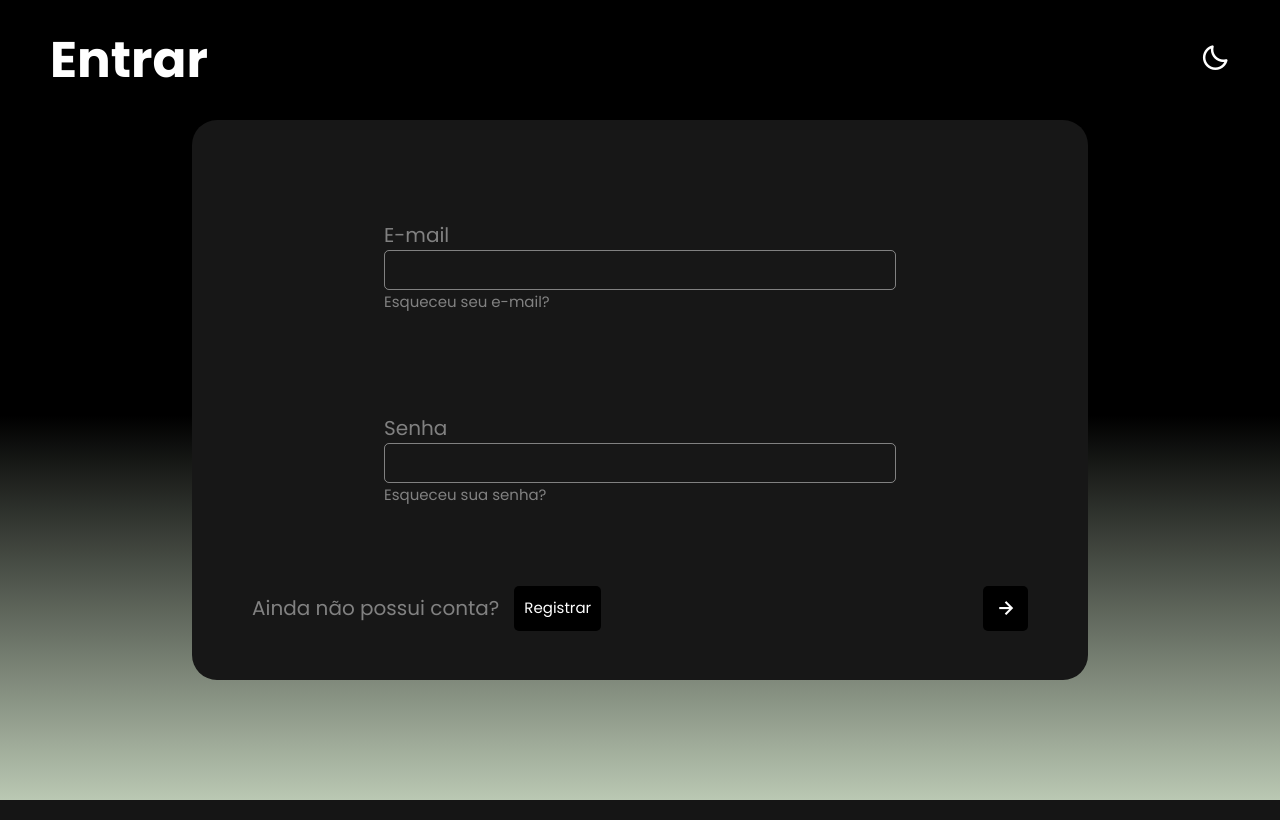
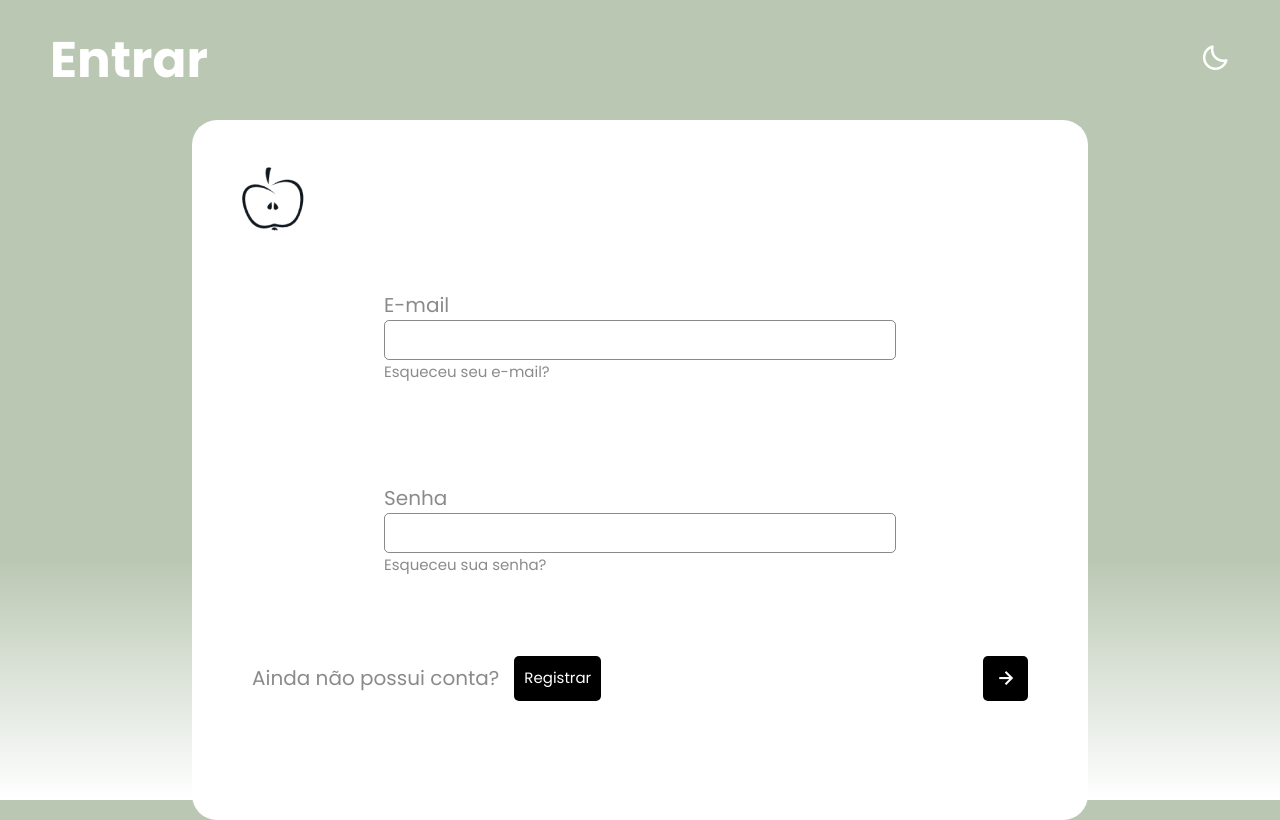
Before and after one commit to kauabarros-24/Projeto-final-de-ano, a Django app: template site_dona_maca/app_cad_usuario/templates/login.html in a window 1280 px wide. Run offline with Django 4.2, Linux system fonts and the light colour scheme; the template is opened without the code that fills it, so the values that code supplies are empty.

Commit message:
atualizado login e register pages, e a locomoção.

```diff
--- a/site_dona_maca/app_cad_usuario/templates/home.html
+++ b/site_dona_maca/app_cad_usuario/templates/home.html
@@ -36,11 +36,11 @@
                         <h2>Já possui conta?</h2>
                         <a href="login.html">Entrar</a>
                     </div>
-                    <i class='bx bx-right-arrow-alt'></i>
+                    <i class='bx bx-right-arrow-alt' onclick="window.location='login.html'"></i>
                 </div>
             </div>
         </form>
-
+        <img src="imgs/logo/image 1.png" alt="" id="logo">
     </main>
     <footer>
 
--- a/site_dona_maca/app_cad_usuario/templates/login.html
+++ b/site_dona_maca/app_cad_usuario/templates/login.html
@@ -34,9 +34,10 @@
                     <h2>Ainda não possui conta?</h2>
                     <a href="home.html">Registrar</a>
                 </div>
-                <i class='bx bx-right-arrow-alt'></i>
+                <i class='bx bx-right-arrow-alt' onclick="window.location='index.html'"></i>
             </div>
         </div>
+        <img src="imgs/logo/image 1.png" alt="" id="logo">
     </main>
     <footer>
 
--- a/site_dona_maca/app_cad_usuario/templates/styles/login.css
+++ b/site_dona_maca/app_cad_usuario/templates/styles/login.css
@@ -8,12 +8,15 @@
 }
 
 :root{
-    --cor-fonte-dark: rgba(255, 255, 255, 0.46);
+    --cor-fonte-dark: rgba(0, 0, 0, 0.46);
     --bg-dark: #171717;
 }
 
 body{
-    background-image: linear-gradient(180deg, #000000 52%, #bac8b3 100%);
+    background-repeat: no-repeat;
+    background-position: center center;
+    background-attachment: fixed;
+    background-image: linear-gradient(180deg, #bac8b3 70%, #ffffff 100%);
     width: 100%;
     height: 100vh;
 }
@@ -40,8 +43,8 @@
 
 #squareCenter{
     border-radius: 25px;
-    background-color: var(--bg-dark);
-    height: 70vh;
+    background-color: white;
+    height: 700px;
     width: 70vw;
     display: flex;
     justify-content: center;
@@ -66,7 +69,7 @@
     border-radius: 5px;
     height: 40px;
     width: 40vw;
-    color: white;
+    color: rgb(0, 0, 0);
     font-family: 'Poppins', sans-serif;
     text-indent: 10px;
     cursor: pointer;
@@ -116,3 +119,9 @@
     cursor: pointer;
     font-size: 30px;
 }
+
+#logo{
+    position: absolute;
+    top: 20vh;
+    left: 18vw;
+}
```
Also changed, not shown: site_dona_maca/app_cad_usuario/templates/index.html (+4 -4 lines), site_dona_maca/app_cad_usuario/templates/scripts/stepper.js (+16 -1 lines), site_dona_maca/app_cad_usuario/templates/styles/register.css (+25 -8 lines).
